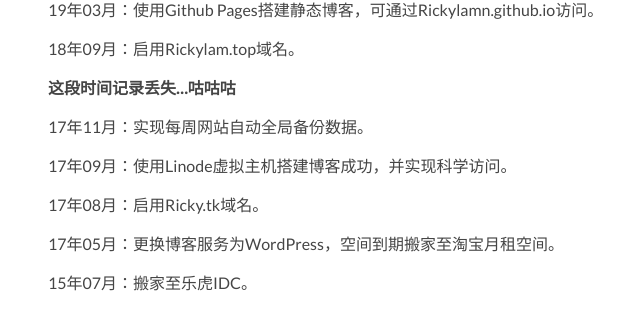
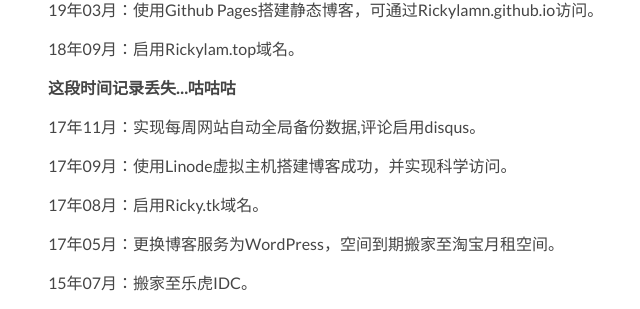
Before and after one commit to Rickylamn/Rickylamn.github.io, a Jekyll site: the page built from about.md, in a window 1280 px wide. Shown: the part 865-1174 px from the top of the page, without its empty margins (222-862 px from the left). Built offline with Jekyll 4.4.1, drawn with Linux system fonts in a browser that asks for light colours; nearby versions of some CDN libraries.

Commit message:
关于我

```diff
--- a/about.md
+++ b/about.md
@@ -45,7 +45,7 @@ permalink: /about/
 
 **这段时间记录丢失...咕咕咕**
 
-17年11月：实现每周网站自动全局备份数据。
+17年11月：实现每周网站自动全局备份数据,评论启用disqus。
 
 17年09月：使用Linode虚拟主机搭建博客成功，并实现科学访问。
 
```
